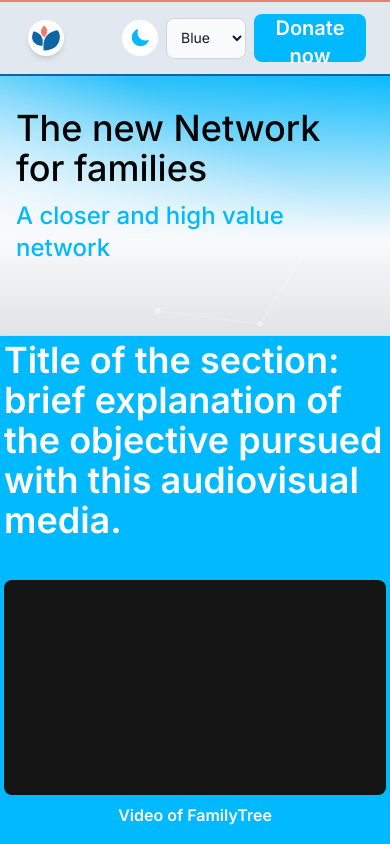
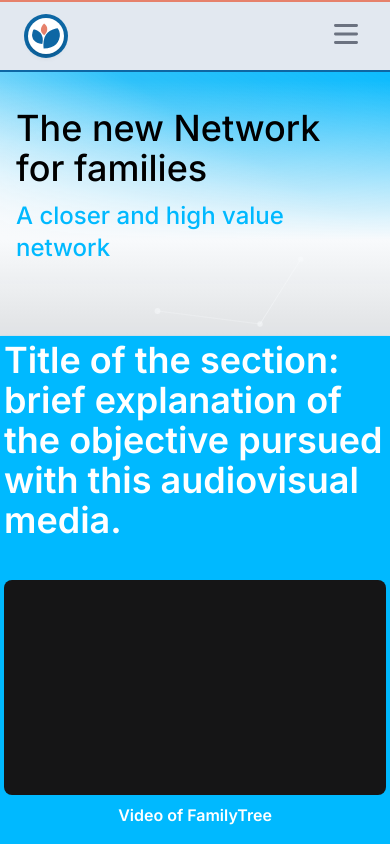
Before and after one commit to nardis9501/famdesc-landingpage, a Next.js app: page / in a window 390 px wide. Shown: the top 844 px of the page. Built offline with nearby package versions, Linux system fonts and the light colour scheme; what @midudev/tailwind-animations would draw is missing.

Commit message:
feat: add toggle sidebar mobile

```diff
--- a/components/ChangeColor/SelectColor.js
+++ b/components/ChangeColor/SelectColor.js
@@ -11,13 +11,13 @@ export default function SelectColor(props) {
         value={color}
         id="demo-controlled-open-select"
         onChange={handleChange}
-        className={`capitalize cursor-pointer bg-gray-50 border border-gray-300 text-gray-900 mx-2 md:mx-4 text-sm rounded-lg ${
+        className={`capitalize cursor-pointer bg-gray-50 border border-gray-300 text-gray-900 md:mx-4 text-sm rounded-lg ${
           color === "blue" &&
           "focus:ring-blue-500 focus:border-blue-500 dark:focus:ring-blue-500 dark:focus:border-blue-500"
         } ${
           color === "red" &&
           "focus:ring-red-500 focus:border-red-500 dark:focus:ring-red-500 dark:focus:border-red-500"
-        } block w-20 md:w-32 p-2.5 dark:bg-gray-700 dark:border-gray-600 dark:placeholder-gray-400 dark:text-white `}
+        } block w-full md:w-32 p-2.5 dark:bg-gray-700 dark:border-gray-600 dark:placeholder-gray-400 dark:text-white `}
       >
         {colors &&
           colors.map((color) => (
--- a/components/Header/Header.js
+++ b/components/Header/Header.js
@@ -6,21 +6,25 @@ import { useAppContext } from "@/app/providers";
 import SelectColor from "../ChangeColor/SelectColor";
 import Image from "next/image";
 import SponsorButton from "../sponsor/SponsorButton";
+import { useState } from "react";
 
 export default function Header(props) {
   const { color } = useAppContext();
+  const [isOpenMenu, setIsOpenMenu] = useState(false);
+  const handleClick = () => {
+    setIsOpenMenu(!isOpenMenu);
+  };
   return (
     <>
-      <motion.div
-        className="fixed z-30 w-full left-0 top-0"
+      <motion.header
+        className="fixed z-30 w-full left-0 top-0 border-y-2 border-solid border-t-salmon  border-b-bluePantone  bg-slate-200 dark:bg-gray-900 p-2"
         variants={fadeIn("down", 0.5)}
         initial="hidden"
         animate="show"
         exit={"hidden"}
       >
-        <header className=" border-y-2 border-solid border-t-salmon  border-b-bluePantone  bg-slate-200 dark:bg-gray-900 p-2">
-          <div className="flex m-auto max-w-[1400px] justify-between items-center px-4 py-1 rounded-b-xl  bg-slate-200 dark:bg-gray-900">
-            <div>
+        <div className="flex flex-col sm:flex-row m-auto max-w-[1400px] items-start sm:justify-between sm:items-center px-4 py-1 rounded-md">
+          <div className="flex justify-between w-full">
             <Image
               className="hidden md:inline-block"
               priority
@@ -29,9 +33,9 @@ export default function Header(props) {
               width={150}
               height={150}
             />
-              <div className="md:hidden flex items-center justify-center bg-bluePborder-b-bluePantone p-1 rounded-full">
+            <div className="md:hidden flex items-center justify-center bg-bluePantone p-1 rounded-full">
               <Image
-                  className=" shadow-md bg-white dark:bg-black p-1 w-9 h-9 rounded-full"
+                className=" shadow-md bg-white dark:bg-gray-950 p-1 w-9 h-9 rounded-full"
                 priority
                 src="/logo.svg"
                 alt="FamilyTree logo"
@@ -39,8 +43,50 @@ export default function Header(props) {
                 height={40}
               />
             </div>
+
+            <button
+              onClick={() => handleClick()}
+              className="sm:hidden p-2 h-10 w-10 text-gray-500 rounded cursor-pointer hover:text-gray-900 hover:bg-gray-100 focus:bg-gray-100 dark:focus:bg-gray-700 focus:ring-2 focus:ring-gray-100 dark:focus:ring-gray-700 dark:text-gray-400 dark:hover:bg-gray-700 dark:hover:text-white"
+            >
+              {isOpenMenu ? (
+                <svg
+                  id="toggleSidebarMobileClose"
+                  class="w-6 h-6"
+                  fill="currentColor"
+                  viewBox="0 0 20 20"
+                  xmlns="http://www.w3.org/2000/svg"
+                >
+                  <path
+                    fill-rule="evenodd"
+                    d="M4.293 4.293a1 1 0 011.414 0L10 8.586l4.293-4.293a1 1 0 111.414 1.414L11.414 10l4.293 4.293a1 1 0 01-1.414 1.414L10 11.414l-4.293 4.293a1 1 0 01-1.414-1.414L8.586 10 4.293 5.707a1 1 0 010-1.414z"
+                    clip-rule="evenodd"
+                  ></path>
+                </svg>
+              ) : (
+                <svg
+                  class="w-6 h-6"
+                  aria-hidden="true"
+                  xmlns="http://www.w3.org/2000/svg"
+                  fill="none"
+                  viewBox="0 0 17 14"
+                >
+                  <path
+                    stroke="currentColor"
+                    stroke-linecap="round"
+                    stroke-linejoin="round"
+                    stroke-width="2"
+                    d="M1 1h15M1 7h15M1 13h15"
+                  ></path>
+                </svg>
+              )}
+            </button>
           </div>
-            <div className="flex items-center">
+
+          <div
+            className={`${
+              !isOpenMenu ? "hidden" : ""
+            } sm:inline-flex flex flex-col sm:flex-row items-start gap-2 sm:items-center w-full md:w-auto mt-4`}
+          >
             <DarkMode />
 
             <SelectColor />
@@ -48,8 +94,7 @@ export default function Header(props) {
             <SponsorButton />
           </div>
         </div>
-        </header>
-      </motion.div>
+      </motion.header>
     </>
   );
 }
--- a/components/sponsor/SponsorButton.js
+++ b/components/sponsor/SponsorButton.js
@@ -5,7 +5,7 @@ export default function SponsorButton({ isWhite }) {
   return (
     <>
       <button
-        className={`h-12 w-28  md:h-14 md:w-36 rounded-lg ${
+        className={`h-12 w-full px-2 whitespace-nowrap md:h-14 md:w-36 rounded-lg ${
           !isWhite && "text-white"
         } text-xl md:text-xl font-semibold hover:bg-salmon ${
           isWhite && color === "blue"
```
Lines whose indentation alone changed are shown as unchanged.
